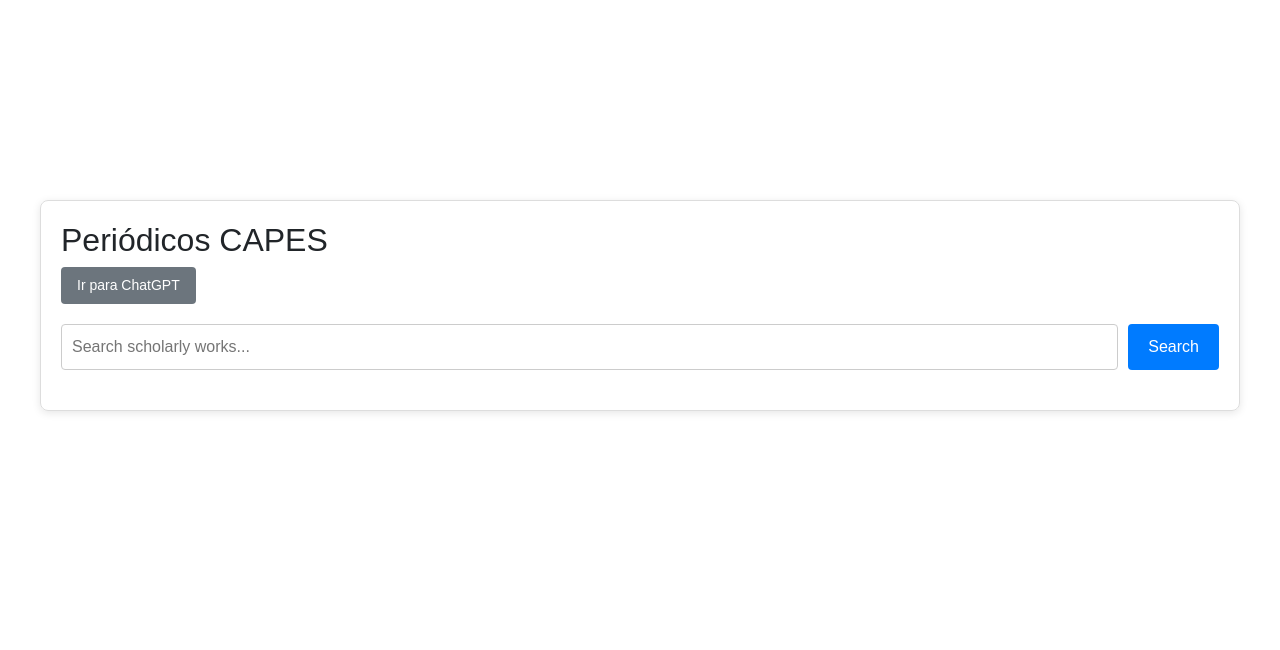
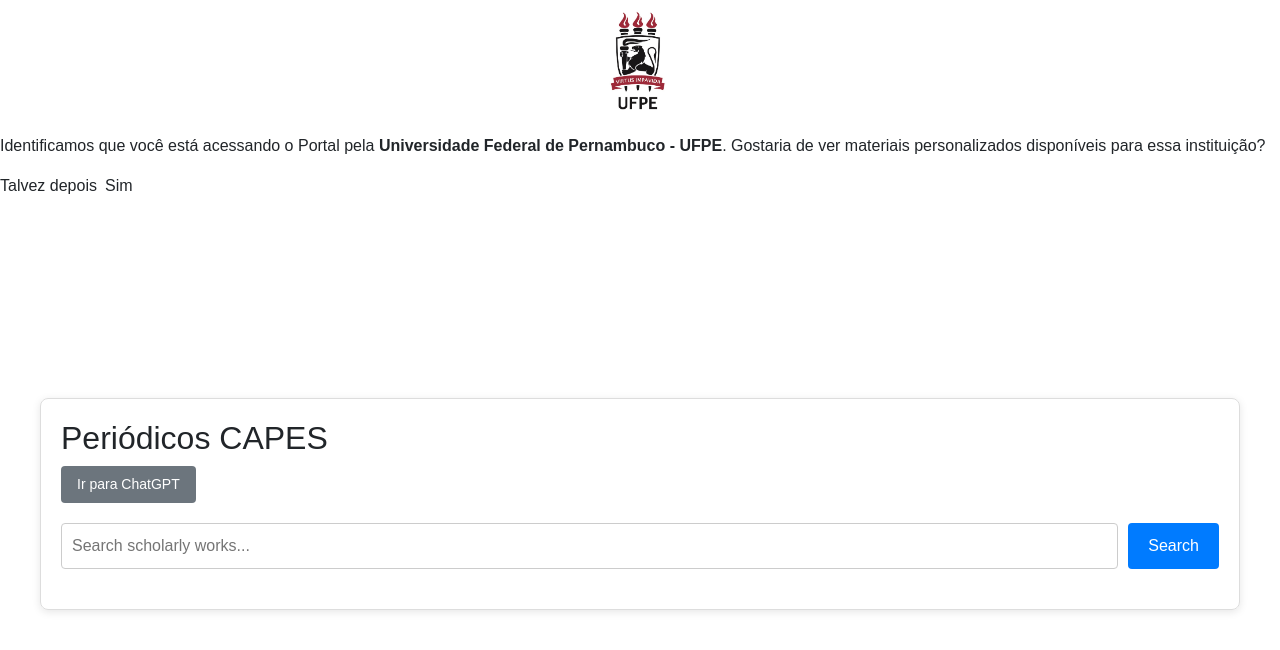
Before and after one commit to fernandesbarreto/capes-hacka, a React (Create React App) app in the folder capes/: page / in a window 1280 px wide. Shown: the top 650 px of the page. Built offline with nearby package versions, Linux system fonts and the light colour scheme; a web font is replaced by a local one.

Commit message:
CHORE: location modal

```diff
--- a/capes/src/App.js
+++ b/capes/src/App.js
@@ -7,12 +7,14 @@
 import ResearchGroup from "./components/ResearchGroup";
 import TelaPortalCAPES from "./pages/Home.js";
 import TopBar from "./components/TopBar.js";
+import LocalModal from "./components/Modal.js";
 import "bootstrap/dist/css/bootstrap.min.css";
 import "./App.css";
 
 function App() {
   return (
     <Router>
+      <LocalModal />
       <TopBar />
       <div className="main-content">
         <Routes>
--- /dev/null
+++ b/capes/src/components/Modal.js
@@ -0,0 +1,61 @@
+import React, { useState, useEffect } from "react";
+import ufpe from "../assets/ufpe.jpg";
+
+const LocalModal = () => {
+  const [isOpen, setIsOpen] = useState(false);
+
+  useEffect(() => {
+    setIsOpen(true);
+  }, []);
+
+  const closeModal = () => {
+    setIsOpen(false);
+  };
+
+  return (
+    <>
+      {isOpen && (
+        <br-scrim show center-content>
+          <br-modal title="Acesso" show={isOpen} closable onClose={closeModal}>
+            <div style={{ display: "flex", alignContent: "center" }}>
+              <img
+                src={ufpe}
+                alt="Logo da UFPE"
+                style={{
+                  width: "120px",
+                  margin: "auto",
+                  borderRadius: "8px",
+                  padding: "8px",
+                }}
+              />
+            </div>
+
+            <p style={{ marginTop: "12px" }}>
+              Identificamos que você está acessando o Portal pela{" "}
+              <b>Universidade Federal de Pernambuco - UFPE</b>. Gostaria de ver
+              materiais personalizados disponíveis para essa instituição?
+            </p>
+            <div slot="buttons" style={{ display: "flex", gap: "8px" }}>
+              <br-button
+                type="secondary"
+                className="m-1"
+                onClick={() => console.log("opa")}
+              >
+                Talvez depois
+              </br-button>
+              <br-button
+                type="primary"
+                className="m-1"
+                onClick={() => setIsOpen(false)}
+              >
+                Sim
+              </br-button>
+            </div>
+          </br-modal>
+        </br-scrim>
+      )}
+    </>
+  );
+};
+
+export default LocalModal;
```
Also changed, not shown: capes/src/assets/ufpe.jpg (added).
